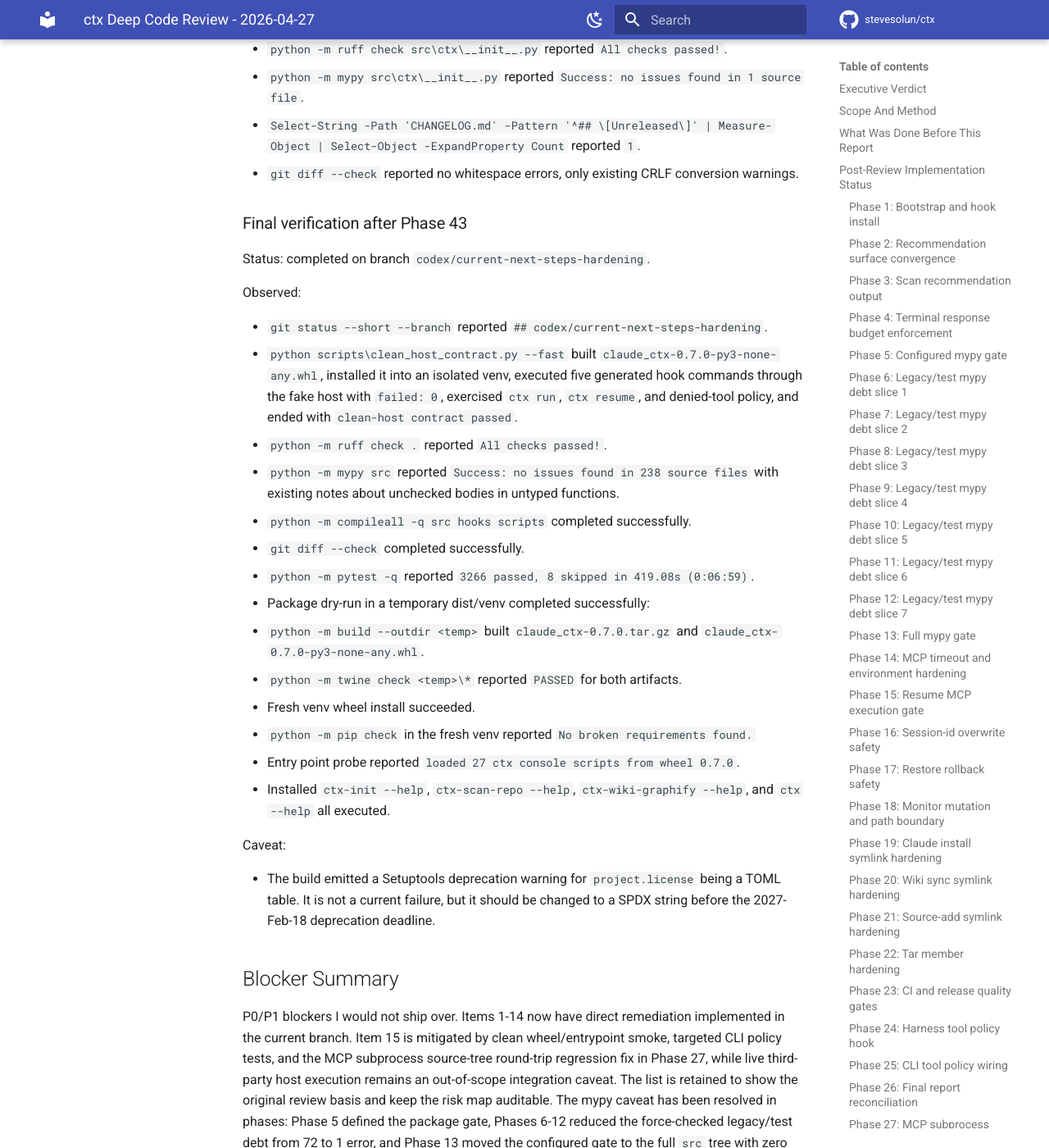
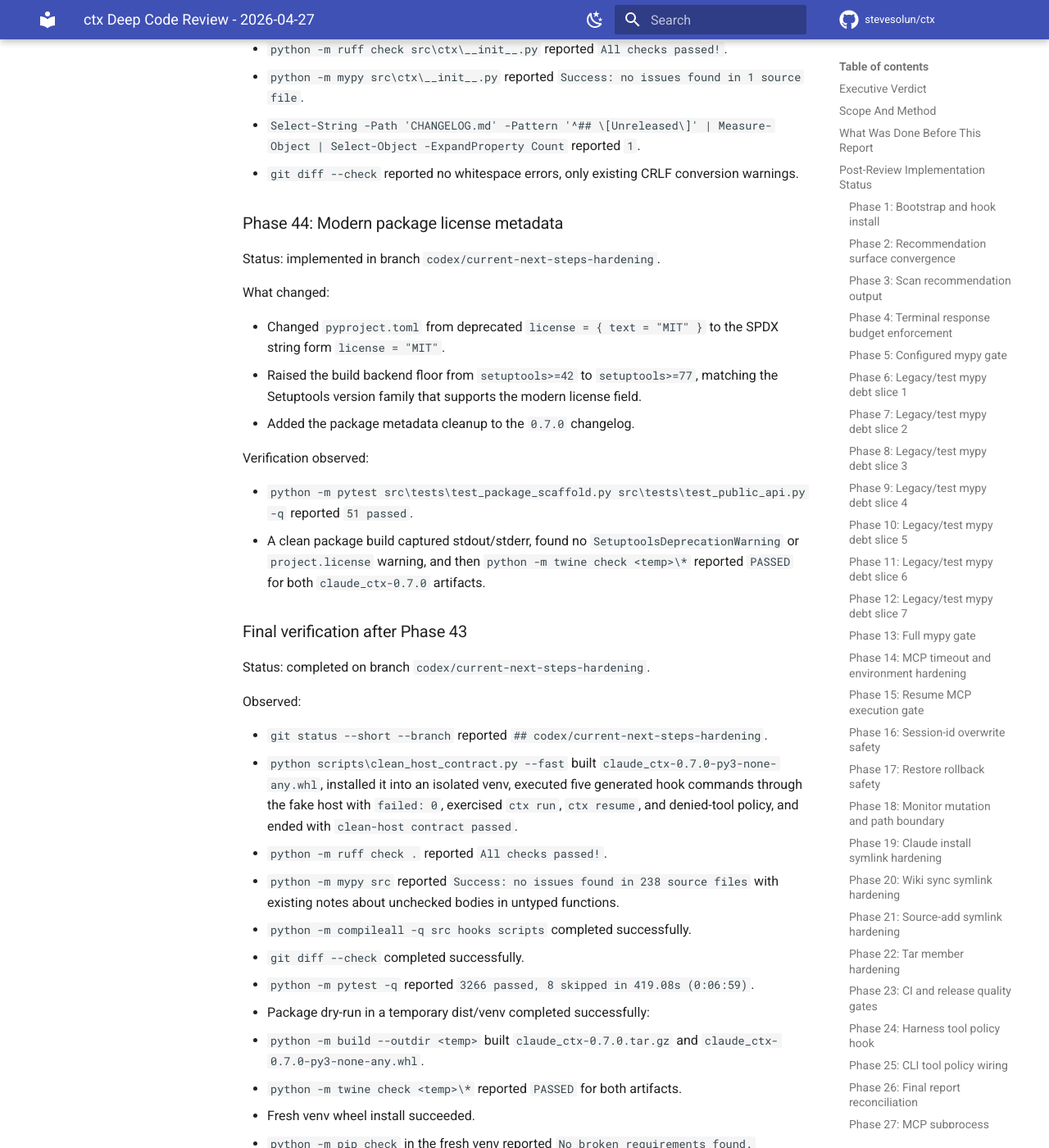
Before and after one commit to stevesolun/ctx, an MkDocs documentation site: the page built from docs/reports/ctx-million-dollar-review-2026-04-27.md, in a window 1280 px wide and 1400 px high, scrolled down 37012 px. Shown: the whole window at 82% size. Built offline with MkDocs 1.6.1 and Material for MkDocs 9.7.7, drawn with Linux system fonts in a browser that asks for light colours; comment, search, counter and statistics services are not loaded; some of the changed text lies outside the part shown.

Commit message:
chore: modernize package license metadata

```diff
--- a/docs/reports/ctx-million-dollar-review-2026-04-27.md
+++ b/docs/reports/ctx-million-dollar-review-2026-04-27.md
@@ -958,6 +958,21 @@ Verification observed:
 - `python -m mypy src\ctx\__init__.py` reported `Success: no issues found in 1 source file`.
 - `Select-String -Path 'CHANGELOG.md' -Pattern '^## \[Unreleased\]' | Measure-Object | Select-Object -ExpandProperty Count` reported `1`.
 - `git diff --check` reported no whitespace errors, only existing CRLF conversion warnings.
+
+### Phase 44: Modern package license metadata
+
+Status: implemented in branch `codex/current-next-steps-hardening`.
+
+What changed:
+
+- Changed `pyproject.toml` from deprecated `license = { text = "MIT" }` to the SPDX string form `license = "MIT"`.
+- Raised the build backend floor from `setuptools>=42` to `setuptools>=77`, matching the Setuptools version family that supports the modern license field.
+- Added the package metadata cleanup to the `0.7.0` changelog.
+
+Verification observed:
+
+- `python -m pytest src\tests\test_package_scaffold.py src\tests\test_public_api.py -q` reported `51 passed`.
+- A clean package build captured stdout/stderr, found no `SetuptoolsDeprecationWarning` or `project.license` warning, and then `python -m twine check <temp>\*` reported `PASSED` for both `claude_ctx-0.7.0` artifacts.
 
 ### Final verification after Phase 43
 
@@ -980,9 +995,9 @@ Observed:
   - Entry point probe reported `loaded 27 ctx console scripts from wheel 0.7.0`.
   - Installed `ctx-init --help`, `ctx-scan-repo --help`, `ctx-wiki-graphify --help`, and `ctx --help` all executed.
 
-Caveat:
-
-- The build emitted a Setuptools deprecation warning for `project.license` being a TOML table. It is not a current failure, but it should be changed to a SPDX string before the 2027-Feb-18 deprecation deadline.
+Follow-up:
+
+- Phase 44 removed the Setuptools `project.license` deprecation warning observed in this dry-run.
 
 ## Blocker Summary
 
@@ -1024,7 +1039,7 @@ The product promise only works if three invariants hold:
 2. Harness execution is resumable, bounded, observable, and safe.
 3. Installed/user-state mutations are reversible, locked, and auditable.
 
-The original reviewed source violated all three invariants. Phases 1-43 closed the original P0/P1 blocker list plus the newly surfaced wiki type-sync blocker and the first release-hardening slices in the current branch, with final local verification now green. The remaining caveats are live-host execution, live third-party MCP validation, exhaustive process-kill crash-consistency scenarios, and tagging only after merge.
+The original reviewed source violated all three invariants. Phases 1-44 closed the original P0/P1 blocker list plus the newly surfaced wiki type-sync blocker and the first release-hardening slices in the current branch, with final local verification now green. The remaining caveats are live-host execution, live third-party MCP validation, exhaustive process-kill crash-consistency scenarios, and tagging only after merge.
 
 ## P0 Findings
 
@@ -2217,7 +2232,6 @@ The original P0/P1 remediation work is complete in this branch, and the parallel
    - The 0.7.0 package dry-run passed locally.
    - After branch review/merge, tag the merge commit as `v0.7.0`.
    - Do not reuse the existing `v0.6.4` tag.
-   - Before a later packaging cleanup release, update `project.license` from the deprecated TOML table form to a SPDX string.
 
 ## Residual Uncertainty
 
--- a/pyproject.toml
+++ b/pyproject.toml
@@ -1,5 +1,5 @@
 [build-system]
-requires = ["setuptools>=42"]
+requires = ["setuptools>=77"]
 build-backend = "setuptools.build_meta"
 
 [project]
@@ -7,7 +7,7 @@ name = "claude-ctx"
 version = "0.7.0"
 description = "Skill and agent recommendation system for Claude Code — knowledge graph, wiki, and intake quality gates"
 authors = [{ name = "Steve Solun" }]
-license = { text = "MIT" }
+license = "MIT"
 readme = "README.md"
 requires-python = ">=3.11"
 
```
Also changed, not shown: CHANGELOG.md (+1 -0 lines).
